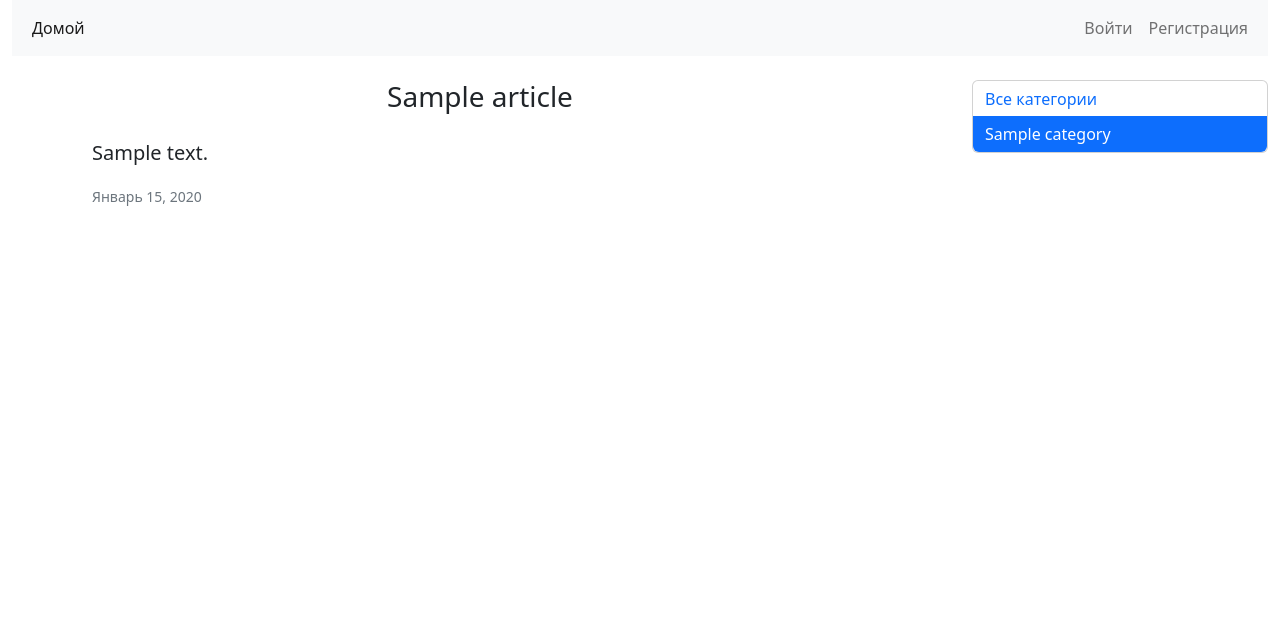
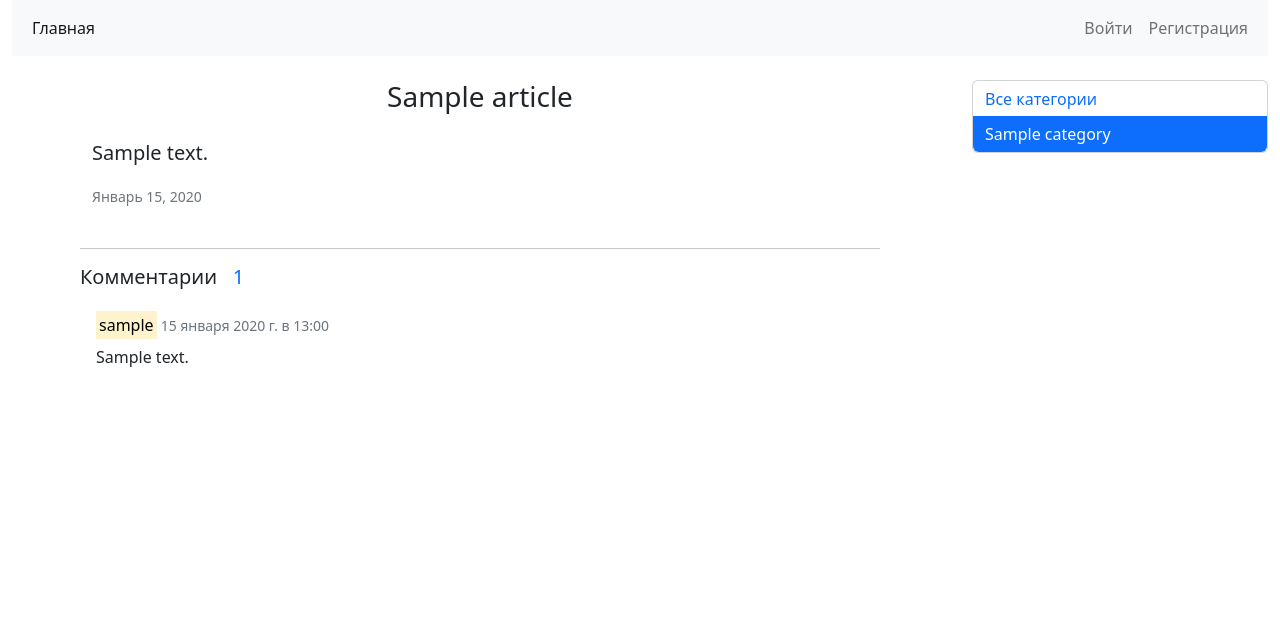
Before and after one commit to valerieguch/django-sports-app, a Django app: a page that uses templates/base.html in a window 1280 px wide. Shown: the top 625 px of the page. Run offline with Django 4.2, Linux system fonts and the light colour scheme; tables that the repository leaves empty hold one stand-in row (values such as "Sample post"); some libraries are stand-ins or nearby versions.

Commit message:
feat: show comments in `article.html`, logout page

```diff
--- a/sports_news_app/views.py
+++ b/sports_news_app/views.py
@@ -30,9 +30,12 @@ class IndexListView(ListView):
 def article_view(request, slug):
     article = get_object_or_404(Article, slug=slug)
 
+    comments = article.comments.get_queryset()
+
     context = {'article': article,
                'category_list': Category.objects.all(),
-               'selected_category': article.category}
+               'selected_category': article.category,
+               'comments': comments}
 
     return render(request, 'sports_news/article.html', context)
 
--- a/templates/404.html
+++ b/templates/404.html
@@ -36,7 +36,7 @@
 					<div class="collapse navbar-collapse" id="navbar-links">
 						<ul class="navbar-nav me-auto">
 							<li class="nav-item">
-								<a class="nav-link active" href="/">Домой</a>
+								<a class="nav-link active" href="/">Главная</a>
 							</li>
 						</ul>
 
--- a/templates/base.html
+++ b/templates/base.html
@@ -36,11 +36,26 @@
 					<div class="collapse navbar-collapse" id="navbar-links">
 						<ul class="navbar-nav me-auto">
 							<li class="nav-item">
-								<a class="nav-link active" href="/">Домой</a>
+								<a class="nav-link active" href="/">Главная</a>
 							</li>
 						</ul>
 
 						<ul class="navbar-nav">
+              {% if user.is_authenticated %}
+              <li class="nav-item">
+	              {% if user.first_name %}
+								<a class="nav-link active" href="/profile/">{{ user.first_name }}</a>
+	              {% else %}
+								<a class="nav-link active" href="/profile/">{{ user.username }}</a>
+	              {% endif %}
+							</li>
+
+							<li class="nav-item">
+								<a class="nav-link" href="/logout/">Выйти</a>
+							</li>
+
+              {% else %}
+
 							<li class="nav-item">
 								<a class="nav-link" href="/login/">Войти</a>
 							</li>
@@ -48,6 +63,7 @@
 							<li class="nav-item">
 								<a class="nav-link" href="/register/">Регистрация</a>
 							</li>
+              {% endif %}
 						</ul>
 					</div>
 				</div>
--- a/templates/sports_news/article.html
+++ b/templates/sports_news/article.html
@@ -20,4 +20,20 @@
 
 </div>
 
+<hr class="hr mx-auto" style="max-width: 50rem;">
+
+<div class="mx-auto" style="max-width: 50rem;">
+	<h5>Комментарии &nbsp;&nbsp;<span class="text-primary">{{ comments.count }}</span></h5>
+
+	{% if comments %}
+
+		{% for comment in comments %}
+			{% include './components/comment.html' %}
+		{% endfor %}
+
+	{% else %}
+		<p class="text-muted"><i>Комментариев пока нет!</i></p>
+	{% endif %}
+</div>
+
 {% endblock content %}
--- /dev/null
+++ b/templates/sports_news/components/comment.html
@@ -0,0 +1,10 @@
+<div class="card border-0">
+	<div class="card-body">
+		<div class="pb-2">
+			<mark class="fs-6">{{ comment.author }}</mark>
+			<small class="text-muted">{{ comment.created_on|date }} в {{ comment.created_on|time }}</small>
+		</div>
+
+		<p class="card-text">{{ comment.body }}</p>
+	</div>
+</div>
--- a/templates/users/logout.html
+++ b/templates/users/logout.html
@@ -0,0 +1,6 @@
+{% extends "base.html" %}
+
+{% block main %}
+<div class="mt-3 mx-auto text-center alert alert-info overflow-hidden" style="max-width: 20rem;">
+	Вы вышли из аккаунта!</div>
+{% endblock main %}
--- a/website/settings.py
+++ b/website/settings.py
@@ -153,3 +153,4 @@ REST_FRAMEWORK = {
 # ]
 
 CRISPY_TEMPLATE_PACK = 'bootstrap5'
+LOGIN_REDIRECT_URL = 'sports_news_app:index'
```
